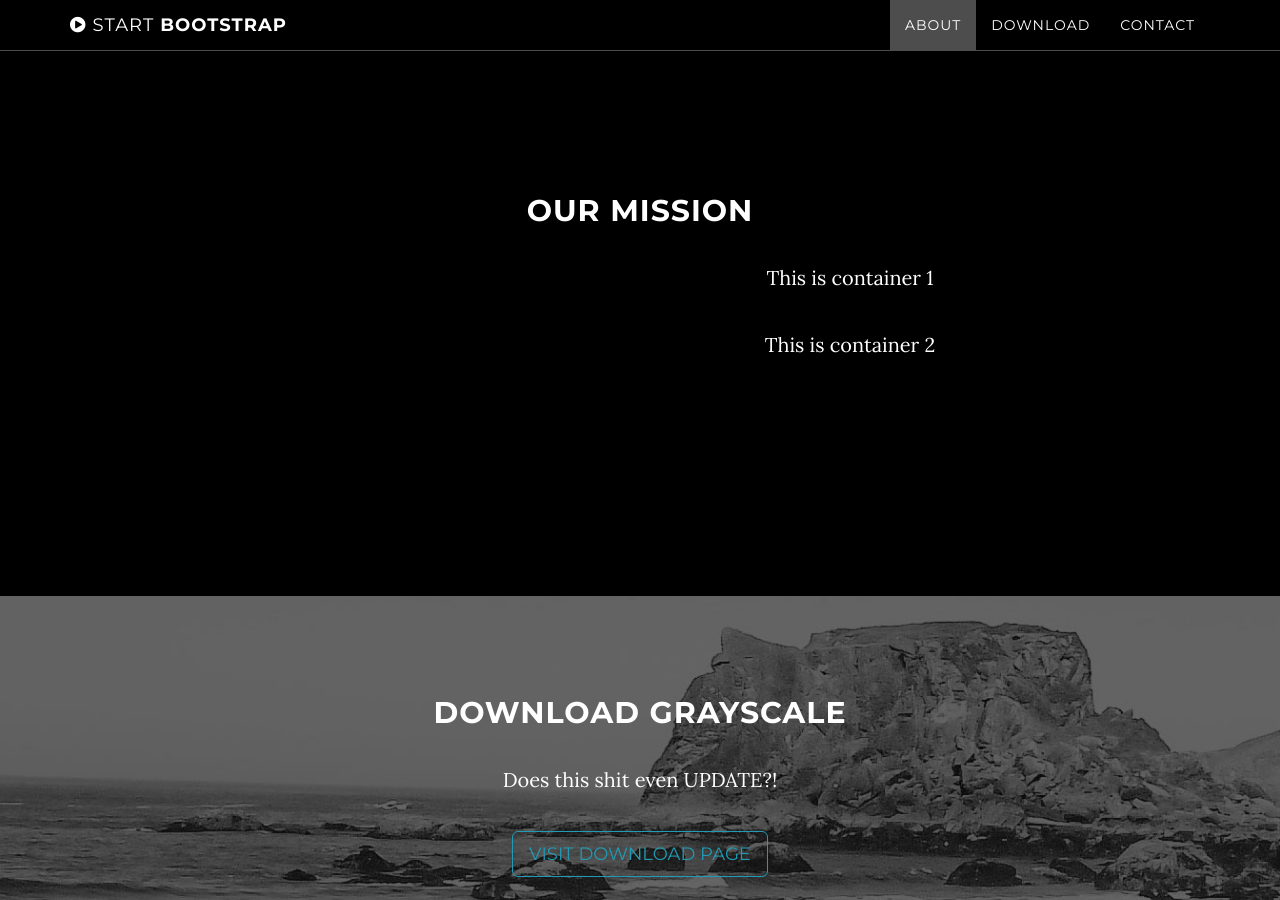
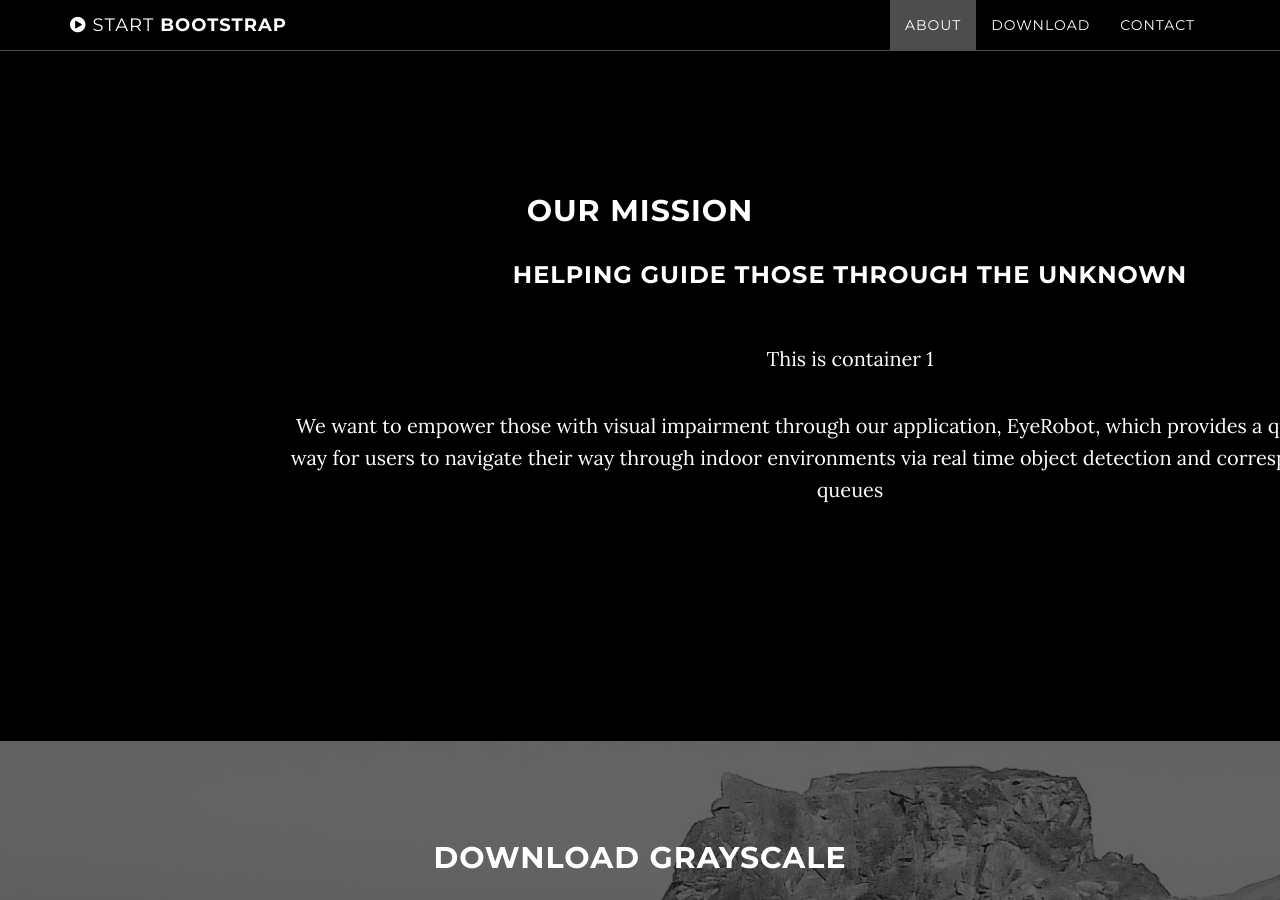
Before and after one commit to snarain677/agency-capstone-website, a Jekyll site: the page built from index.html, in a window 1280 px wide and 900 px high, scrolled down 906 px. Built offline with Jekyll 4.4.1, drawn with Linux system fonts in a browser that asks for light colours.

Commit message:
Updated about file

```diff
--- a/_includes/about.html
+++ b/_includes/about.html
@@ -4,8 +4,9 @@
             <div class="col-lg-8 col-lg-offset-2">
                 <h2>Our Mission</h2>
 		<div class='container'>
+			<h3>Helping guide those through the unknown</h3><br>
 			<p>This is container 1</p>
-			<p>This is container 2</p>
+			<p>We want to empower those with visual impairment through our application, EyeRobot, which provides a quick and easy way for users to navigate their way through indoor environments via real time object detection and corresponding audio queues</p>
 		</div>
             </div>
         </div>
```
